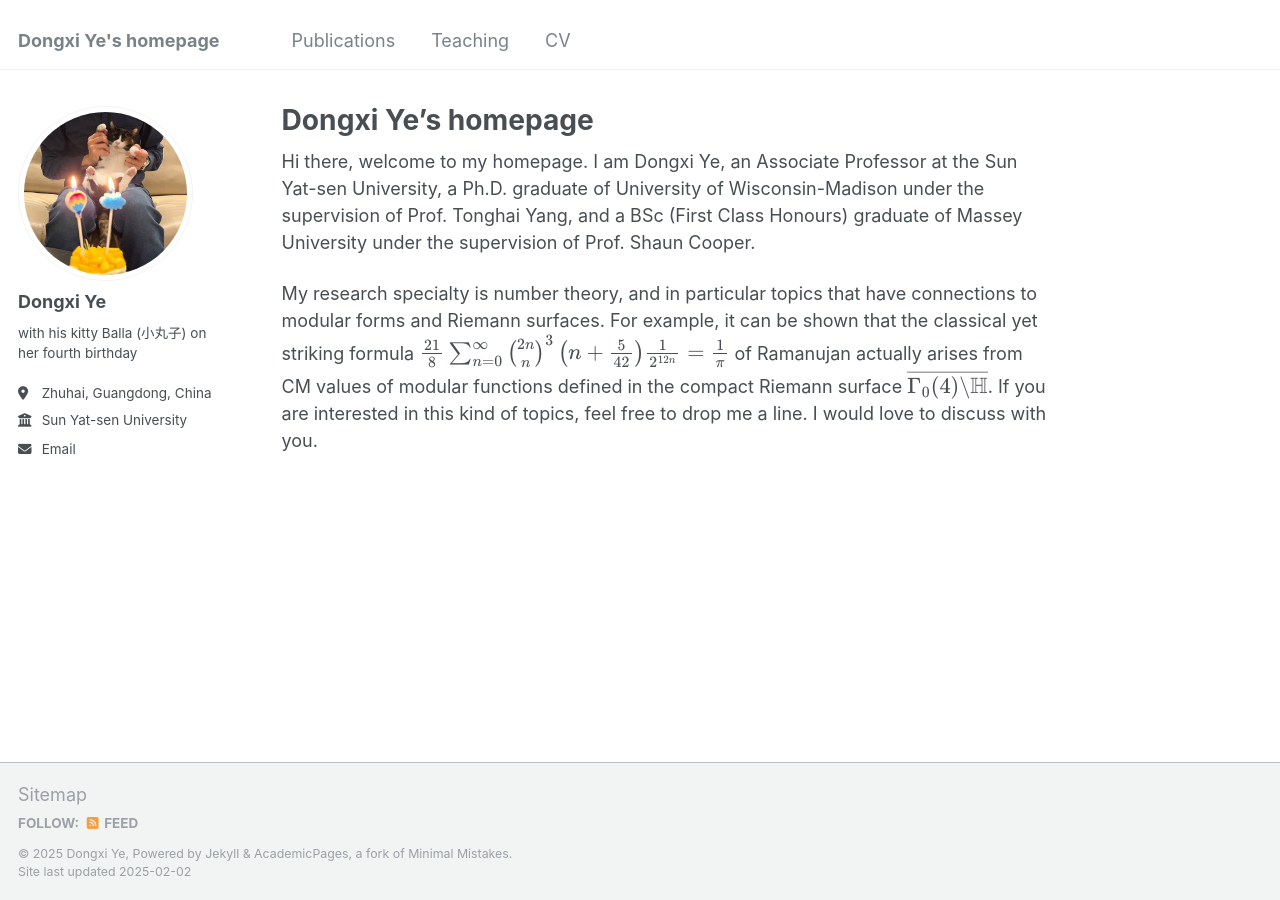
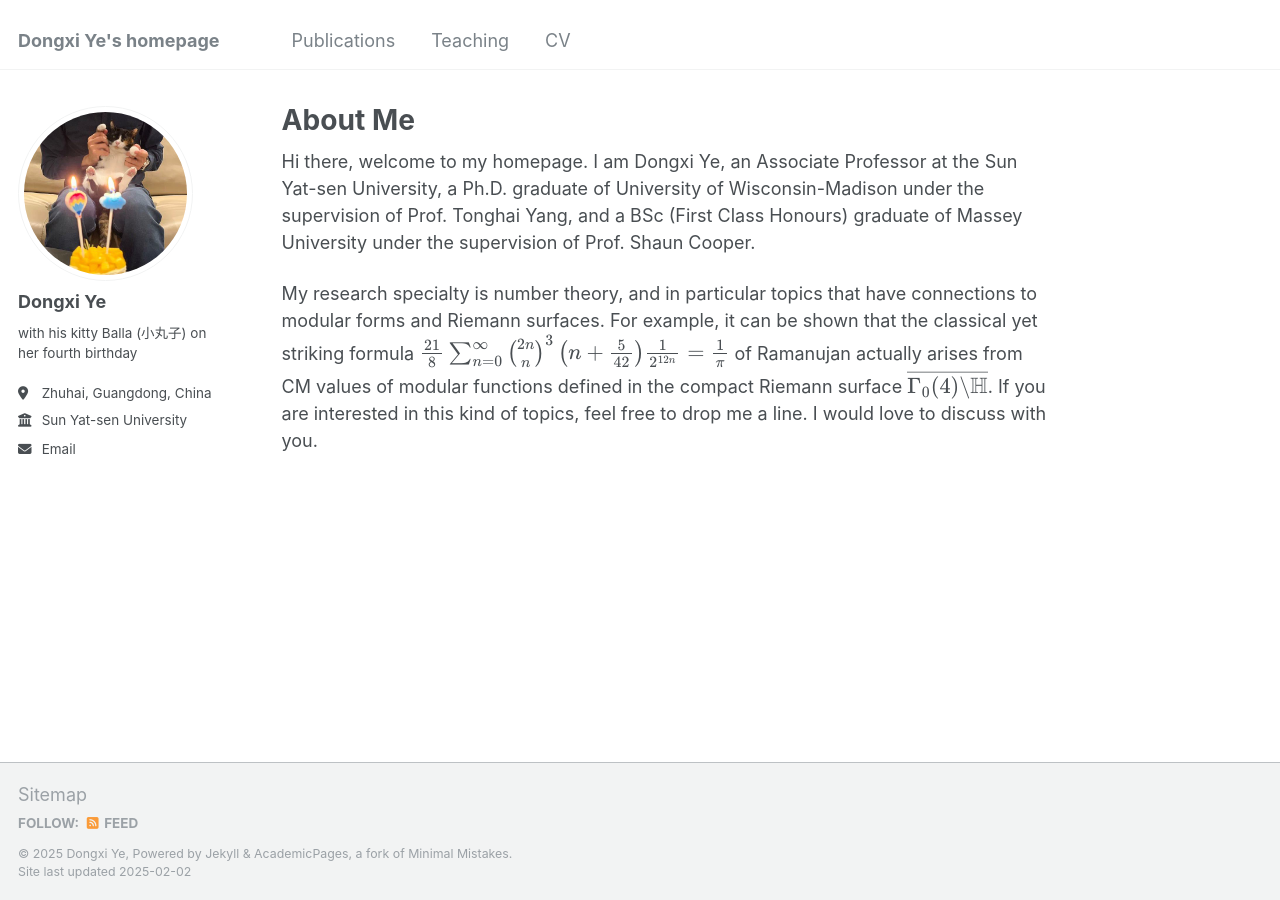
Before and after one commit to Dongxi-Ye/homepage, a Jekyll site: the page built from _pages/about.md, in a window 1280 px wide. Built offline with Jekyll 4.4.1, drawn with Linux system fonts in a browser that asks for light colours.

Commit message:
Update about.md

```diff
--- a/_pages/about.md
+++ b/_pages/about.md
@@ -1,6 +1,6 @@
 ---
 permalink: /
-title: "Dongxi Ye's homepage"
+title: "About Me"
 author_profile: true
 redirect_from:
   - /about/
```
